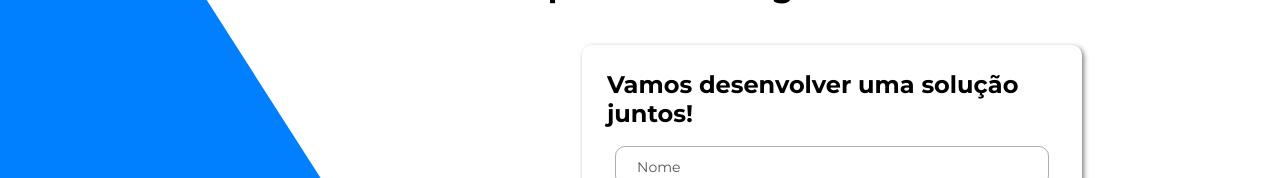
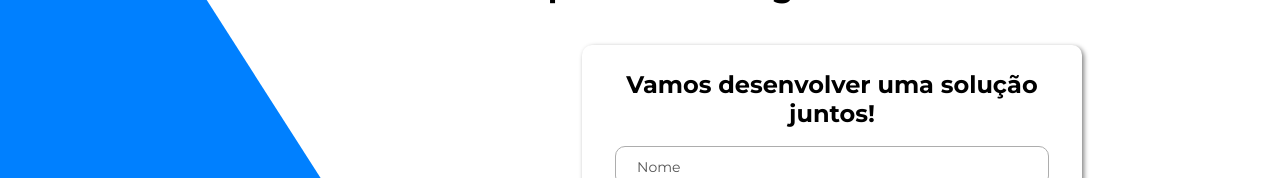
Before and after one commit to leksansilva/my-portfolio, a React (Create React App) app: page / in a window 1280 px wide. Shown: the part 3323-3501 px from the top of the page. Built offline with nearby package versions, Linux system fonts and the light colour scheme.

Commit message:
:recycle: center text contact us

```diff
--- a/src/components/Contact.jsx
+++ b/src/components/Contact.jsx
@@ -42,7 +42,9 @@ const Card = styled.div`
   box-shadow: 2px 2px 5px gray;
 `;
 
-const CardTitle = styled.h2``;
+const CardTitle = styled.h2`
+  text-align: center;
+`;
 
 const CardContent = styled.div`
   display: flex;
```
